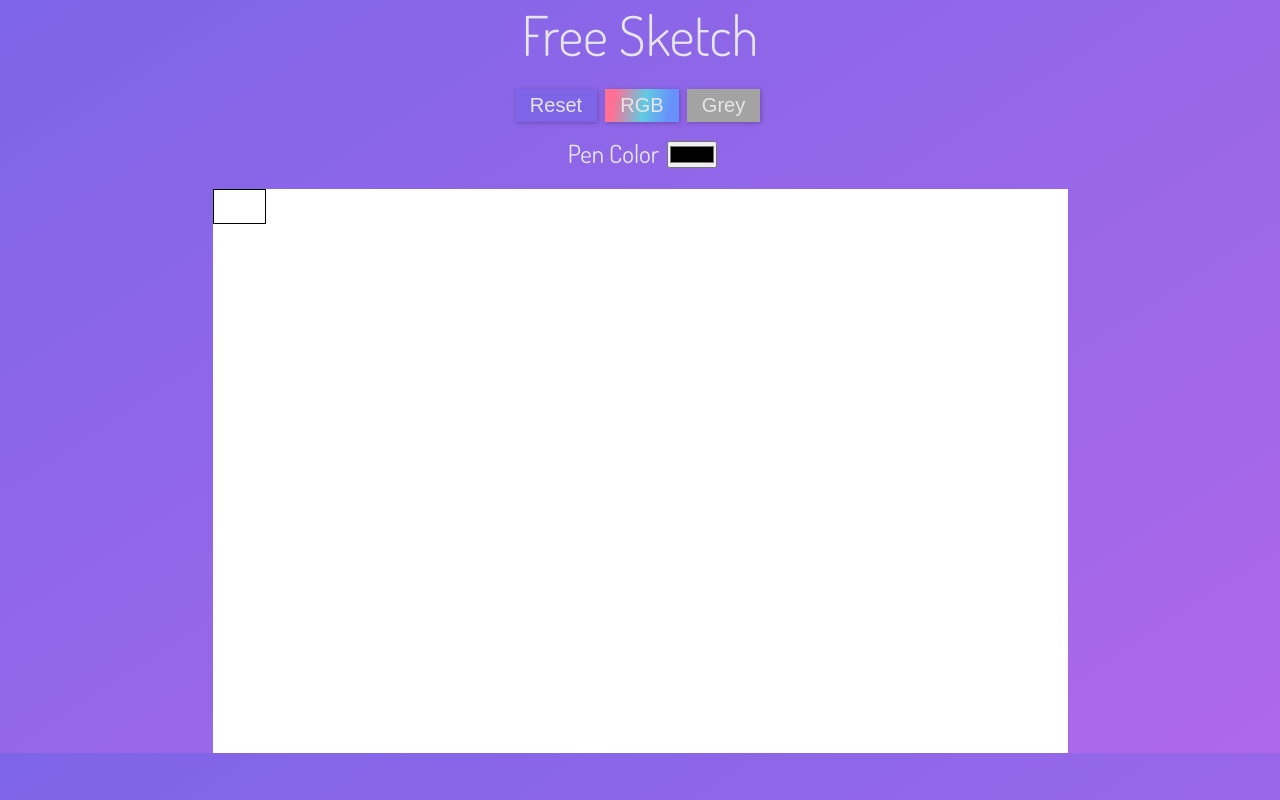
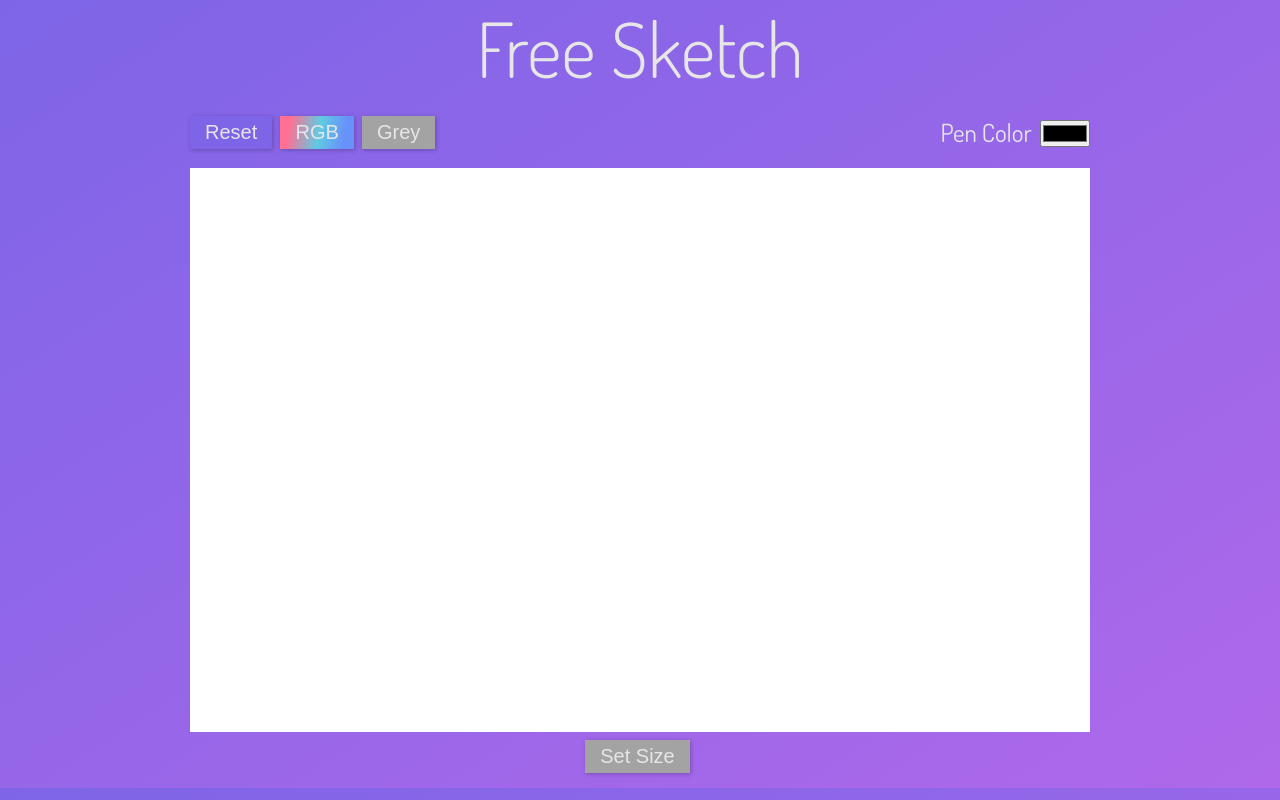
Before and after one commit to BlastChrome/EtchSketch, a plain HTML site: page index.html in a window 1280 px wide. Drawn offline with Linux system fonts and the light colour scheme.

Commit message:
Basic design done, mobile and dekstop

```diff
--- a/index.html
+++ b/index.html
@@ -11,16 +11,21 @@
     <div class="container">
         <h1>Free Sketch</h1>
         <div class="controls">
-            <button class=" btn  btn reset-btn">Reset</button>
-            <button class=" btn rgb-btn">RGB</button>
-            <button class="btn grey-btn">Grey</button>
+            <div class="left-controls">
+                <button class=" btn  btn reset-btn">Reset</button>
+                <button class=" btn rgb-btn">RGB</button>
+                <button class="btn grey-btn">Grey</button>
+            </div>
+
             <div class="pen">
                 <label for="pen">Pen Color</label>
-                <input type="color" name="pen">
+                <input type="color" name="pen" class="color-picker">
             </div>
         </div>
         <div class="grid">
-            <div class="cell"></div>
+        </div>
+        <div class="scroller">
+            <button class="btn  grey-btn scroll-btn">Set Size</button>
         </div>
     </div>
 </body>
--- a/main/style.css
+++ b/main/style.css
@@ -95,6 +95,9 @@ h1 {
 .pen {
   margin-bottom: 20px;
 }
+.color-picker {
+  cursor: pointer;
+}
 
 .grid {
   width: 95%;
@@ -102,11 +105,29 @@ h1 {
   height: 564px;
   background-color: #ffffff;
   display: grid;
-  grid-template-columns: repeat(16, 1fr);
-  grid-template-rows: repeat(16, 1fr);
+  grid-template-columns: repeat(2, 1fr);
+  grid-template-rows: repeat(2, 1fr);
 }
 .cell {
   border: 1px solid black;
   margin: 0;
   padding: 0;
 }
+
+.scroll-btn {
+  margin-top: 8px;
+  background-color: var(--grey-btn);
+}
+
+@media screen and (min-width: 700px) {
+  .controls {
+    display: flex;
+    justify-content: space-between;
+  }
+  h1 {
+    font-size: 76px;
+  }
+  .grid {
+    width: 100%;
+  }
+}
```
